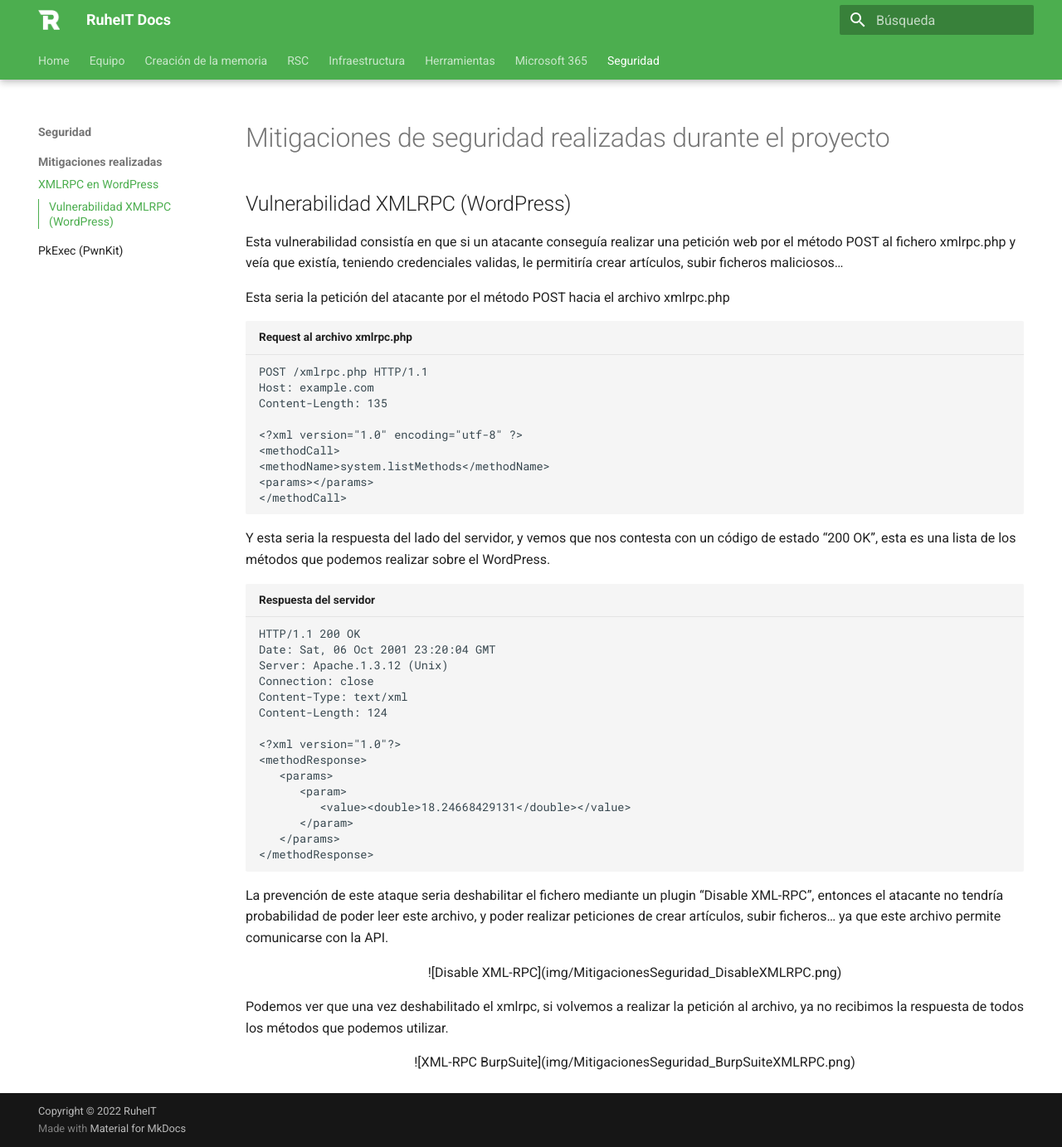
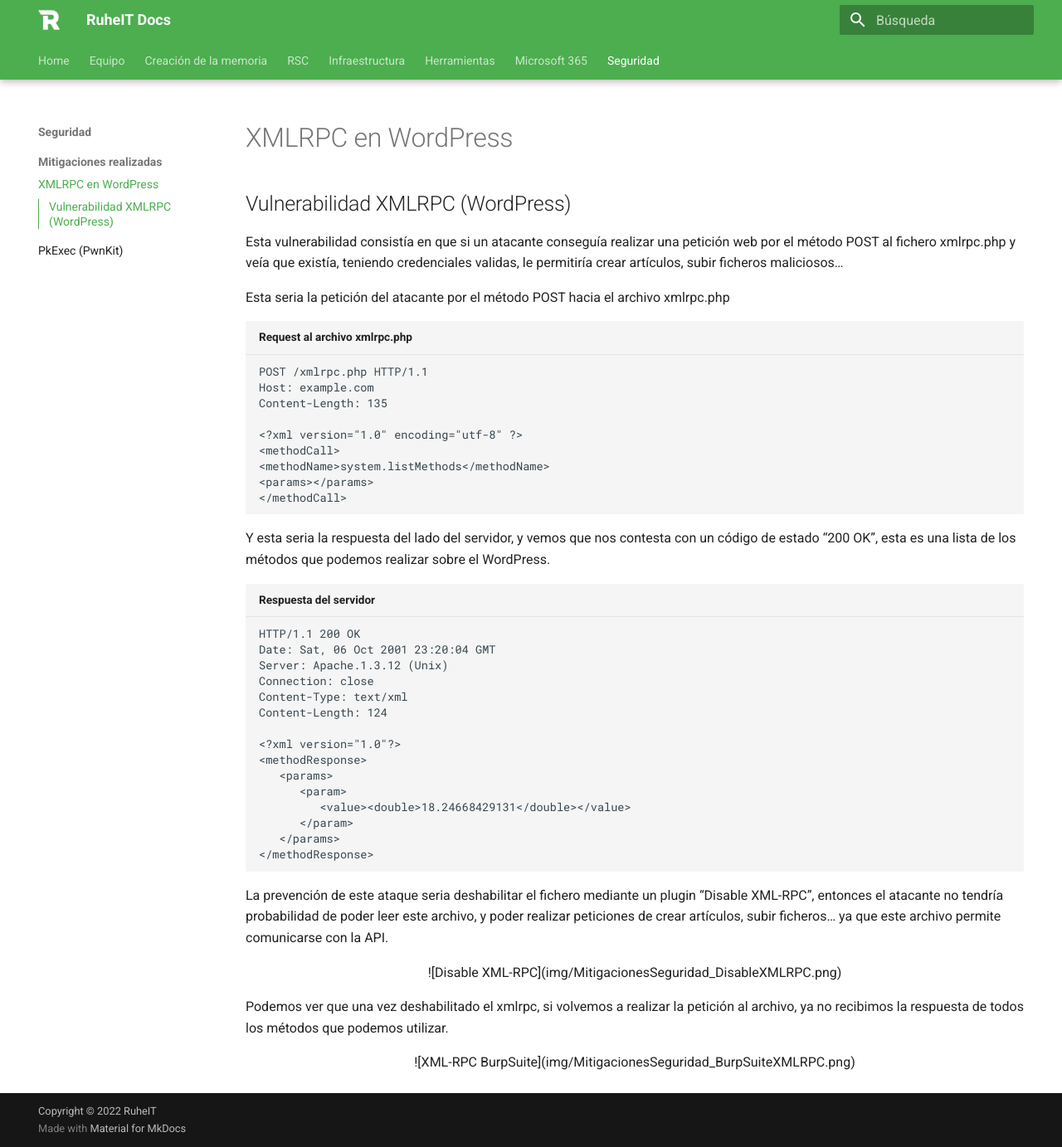
Before and after one commit to RuheIT/docs, an MkDocs documentation site: the page built from docs/mitigacionesSeguridad/mitigationXmlrpc.md, in a window 1280 px wide and 1383 px high. Shown: the whole window at 83% size. Built offline with MkDocs 1.6.1 and Material for MkDocs 9.7.7, drawn with Linux system fonts in a browser that asks for light colours.

Commit message:
updated sec

```diff
--- a/docs/mitigacionesSeguridad/mitigationXmlrpc.md
+++ b/docs/mitigacionesSeguridad/mitigationXmlrpc.md
@@ -1,5 +1,3 @@
-# Mitigaciones de seguridad realizadas durante el proyecto
-
 ## Vulnerabilidad XMLRPC (WordPress)
 
 Esta vulnerabilidad consistía en que si un atacante conseguía realizar una petición web por el método POST al fichero xmlrpc.php y veía que existía, teniendo credenciales validas, le permitiría crear artículos, subir ficheros maliciosos…
```
